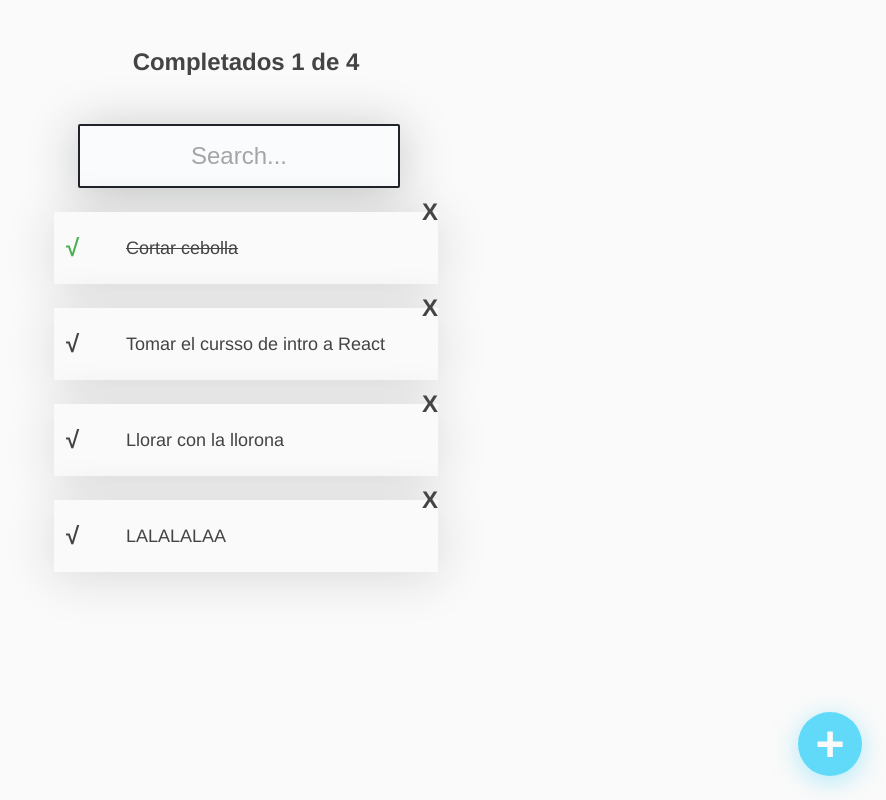
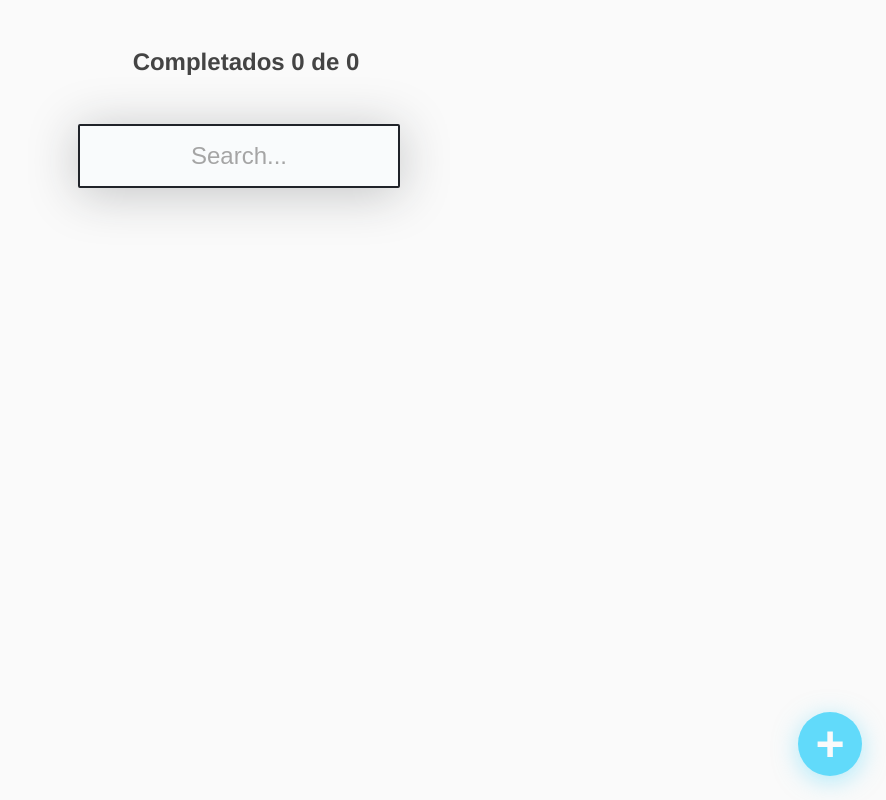
Before and after one commit to Irungaray/to-vite-do, a Preact app: page / in a window 1280 px wide. Shown: the whole page, without its empty margins (394-1280 px from the left). Built offline with nearby package versions, Linux system fonts and the light colour scheme.

Commit message:
Handled Local Storage

```diff
--- a/src/components/atoms/Item/Item.jsx
+++ b/src/components/atoms/Item/Item.jsx
@@ -3,12 +3,8 @@ import PropTypes from 'prop-types'
 import "./Item.css"
 
 const Item = (props) => {
-
-
-
-
     return (
-        <li className="Item" onClick={props.onClick}>
+        <li className="Item">
             <span
                 className={`Icon Icon-check ${props.completed && "Icon-check--active"}`}
                 onClick={props.handleComplete}
@@ -31,7 +27,10 @@ const Item = (props) => {
 }
 
 Item.propTypes = {
-
+    handleComplete: PropTypes.func.isRequired,
+    handleDelete: PropTypes.func.isRequired,
+    completed: PropTypes.bool.isRequired,
+    text: PropTypes.string.isRequired,
 }
 
 export { Item }
--- a/src/components/molecules/List/List.jsx
+++ b/src/components/molecules/List/List.jsx
@@ -6,17 +6,23 @@ import "./List.css"
 
 const List = (props) => {
 
+    const saveTodos = (newTodos) => {
+        let stringified = JSON.stringify(newTodos)
+        localStorage.setItem(props.storageKey, stringified)
+        props.setTodos(newTodos)
+    }
+
     const toggleComplete = (id) => {
         let newTodos = [...props.todos]
         let selectedTodo = props.todos.findIndex(todo => todo.id === id)
 
         newTodos[selectedTodo].completed = !newTodos[selectedTodo].completed;
 
-        props.setTodos(newTodos)
+        saveTodos(newTodos)
     }
 
     const handleDelete = (id) => {
-        props.setTodos(
+        saveTodos(
             props.todos.filter(todo => todo.id != id)
         )
     }
@@ -54,7 +60,8 @@ List.propTypes = {
             completed: PropTypes.bool.isRequired
         }
     )),
-    setTodos: PropTypes.func
+    setTodos: PropTypes.func,
+    storageKey: PropTypes.string.isRequired
 }
 
 export { List }
--- a/src/components/organisms/Home/Home.jsx
+++ b/src/components/organisms/Home/Home.jsx
@@ -7,15 +7,29 @@ import { List } from "../../molecules/List"
 
 import "./Home.css"
 
+// let todosArr = [
+//     { text: "Cortar cebolla", id: 1,completed: true },
+//     { text: "Tomar el cursso de intro a React", id: 2,completed: false },
+//     { text: "Llorar con la llorona", id: 3,completed: false },
+//     { text: "LALALALAA", id: 4,completed: false },
+// ]
+
 const Home = () => {
-    let todosArr = [
-        { text: "Cortar cebolla", id: 1,completed: true },
-        { text: "Tomar el cursso de intro a React", id: 2,completed: false },
-        { text: "Llorar con la llorona", id: 3,completed: false },
-        { text: "LALALALAA", id: 4,completed: false },
-    ]
+    let storageKey = "TODOS_V1"
+    let parsedTodos;
 
-    const [todos, setTodos] = useState(todosArr)
+    const lsTodos = localStorage.getItem(storageKey)
+    console.log(lsTodos);
+
+    if (!lsTodos) {
+        localStorage.setItem(storageKey, "[]")
+        parsedTodos = []
+    }
+    else {
+        parsedTodos = JSON.parse(lsTodos)
+    }
+
+    const [todos, setTodos] = useState(parsedTodos)
     const [searchValue, setSearchValue] = useState("")
 
     const completedTodos = todos.filter(todo => !!todo.completed).length
@@ -35,7 +49,7 @@ const Home = () => {
 
             <Search searchValue={searchValue} setSearchValue={setSearchValue} />
 
-            <List todos={searchedTodos} setTodos={setTodos} />
+            <List todos={searchedTodos} setTodos={setTodos} storageKey={storageKey} />
 
             <Button />
         </>
```
